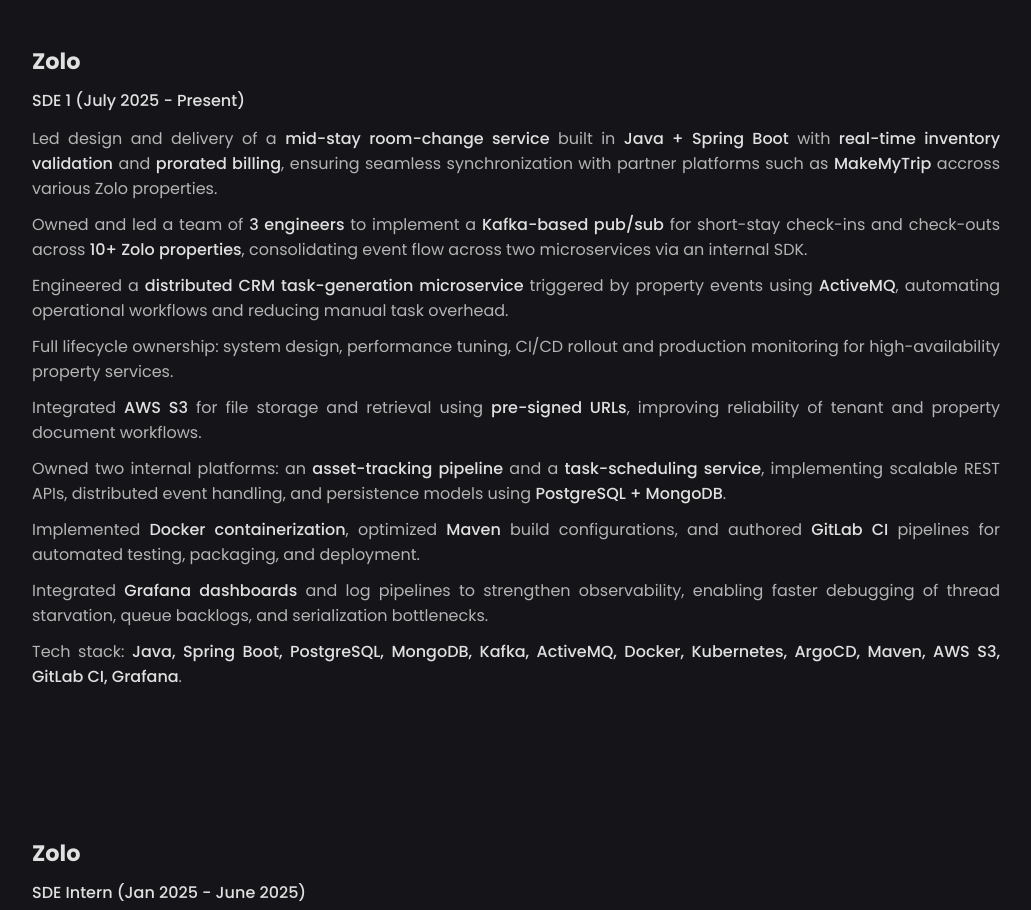
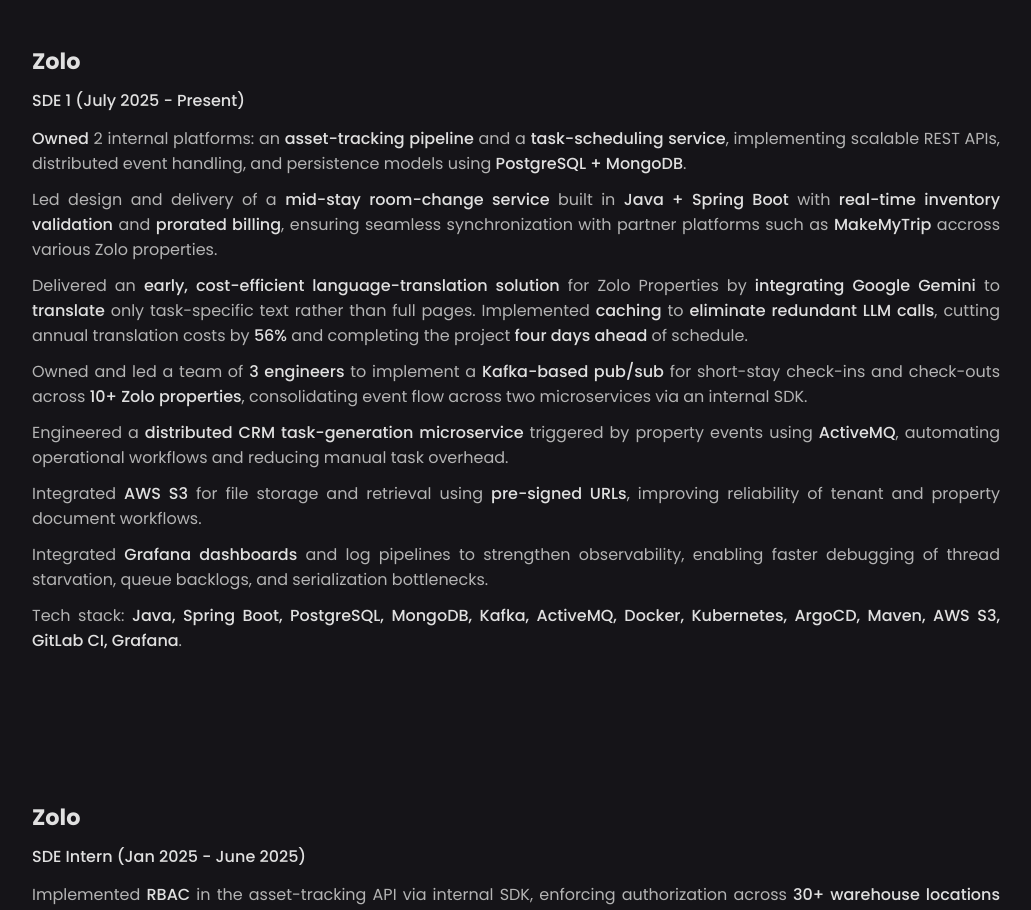
Before and after one commit to igABHINAV/PWebRef, a React (Create React App) app: page / in a window 1280 px wide. Shown: the part 2760-3670 px from the top of the page, without its empty margins (124-1155 px from the left). Built offline with nearby package versions, Linux system fonts and the light colour scheme.

Commit message:
Added experience

```diff
--- a/src/components/Dropdown/Dropdown.jsx
+++ b/src/components/Dropdown/Dropdown.jsx
@@ -105,7 +105,7 @@
       <NavBtn onClick={toggle}>
         <a
           className="btn PrimaryBtn"
-          href="https://drive.google.com/file/d/19QyxiAsS-kWlZZe49sSwWCSDpQ-uQThq/view?usp=sharing"
+          href="https://drive.google.com/file/d/1VauxzKDll_1z9krtuogXP25jRcirA4QT/view?usp=sharing"
           target="_blank"
           rel="noopener noreferrer"
         >
--- a/src/components/Header/Header.jsx
+++ b/src/components/Header/Header.jsx
@@ -28,7 +28,7 @@
         <NavBtn>
           <a
             className="btn PrimaryBtn"
-            href="https://drive.google.com/file/d/19QyxiAsS-kWlZZe49sSwWCSDpQ-uQThq/view?usp=sharing"
+            href="https://drive.google.com/file/d/1VauxzKDll_1z9krtuogXP25jRcirA4QT/view?usp=sharing"
             target="_blank"
             rel="noopener noreferrer"
           >
--- a/src/data/ProjectData.js
+++ b/src/data/ProjectData.js
@@ -55,14 +55,13 @@
   {
     title: "Zolo",
     role: "SDE 1 (July 2025 - Present)",
-    description: [
+    "description": [
+    "<strong>Owned</strong> 2 internal platforms: an <strong>asset-tracking pipeline</strong> and a <strong>task-scheduling service</strong>, implementing scalable REST APIs, distributed event handling, and persistence models using <strong>PostgreSQL + MongoDB</strong>.",
     "Led design and delivery of a <strong>mid-stay room-change service</strong> built in <strong>Java + Spring Boot</strong> with <strong>real-time inventory validation</strong> and <strong>prorated billing</strong>, ensuring seamless synchronization with partner platforms such as <strong>MakeMyTrip</strong> accross various Zolo properties.",
+    "Delivered an <strong>early, cost-efficient language-translation solution</strong> for Zolo Properties by <strong>integrating Google Gemini</strong> to <strong>translate</strong> only task-specific text rather than full pages. Implemented <strong>caching</strong> to <strong>eliminate redundant LLM calls</strong>, cutting annual translation costs by <strong>56%</strong> and completing the project<strong> four days ahead</strong> of schedule.",
     "Owned and led a team of <strong>3 engineers</strong> to implement a <strong>Kafka-based pub/sub</strong> for short-stay check-ins and check-outs across <strong>10+ Zolo properties</strong>, consolidating event flow across two microservices via an internal SDK.",
     "Engineered a <strong>distributed CRM task-generation microservice</strong> triggered by property events using <strong>ActiveMQ</strong>, automating operational workflows and reducing manual task overhead.",
-      "Full lifecycle ownership: system design, performance tuning, CI/CD rollout and production monitoring for high-availability property services.",
     "Integrated <strong>AWS S3</strong> for file storage and retrieval using <strong>pre-signed URLs</strong>, improving reliability of tenant and property document workflows.",
-      "Owned two internal platforms: an <strong>asset-tracking pipeline</strong> and a <strong>task-scheduling service</strong>, implementing scalable REST APIs, distributed event handling, and persistence models using <strong>PostgreSQL + MongoDB</strong>.",
-      "Implemented <strong>Docker containerization</strong>, optimized <strong>Maven</strong> build configurations, and authored <strong>GitLab CI</strong> pipelines for automated testing, packaging, and deployment.",
     "Integrated <strong>Grafana dashboards</strong> and log pipelines to strengthen observability, enabling faster debugging of thread starvation, queue backlogs, and serialization bottlenecks.",
     "Tech stack: <strong>Java, Spring Boot, PostgreSQL, MongoDB, Kafka, ActiveMQ, Docker, Kubernetes, ArgoCD, Maven, AWS S3, GitLab CI, Grafana</strong>."
   ]
```
Lines whose indentation alone changed are shown as unchanged.
